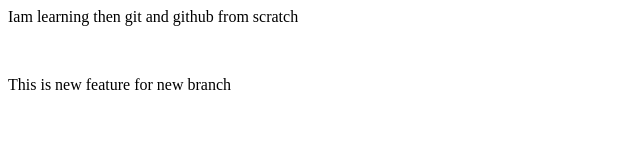
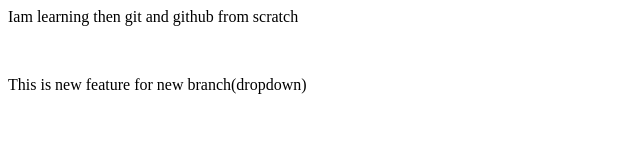
Before and after one commit to DANDAWATES/LocalRepo, a plain HTML site: page index.html in a window 1280 px wide. Shown: the whole page, without its empty margins (0-640 px from the left). Drawn offline with Linux system fonts and the light colour scheme.

```diff
--- a/index.html
+++ b/index.html
@@ -2,4 +2,4 @@
     Iam learning then git and github from scratch
 </p>
 <br>
-<p>This is new feature for new branch</p>
+<p>This is new feature for new branch(dropdown)</p>
```
